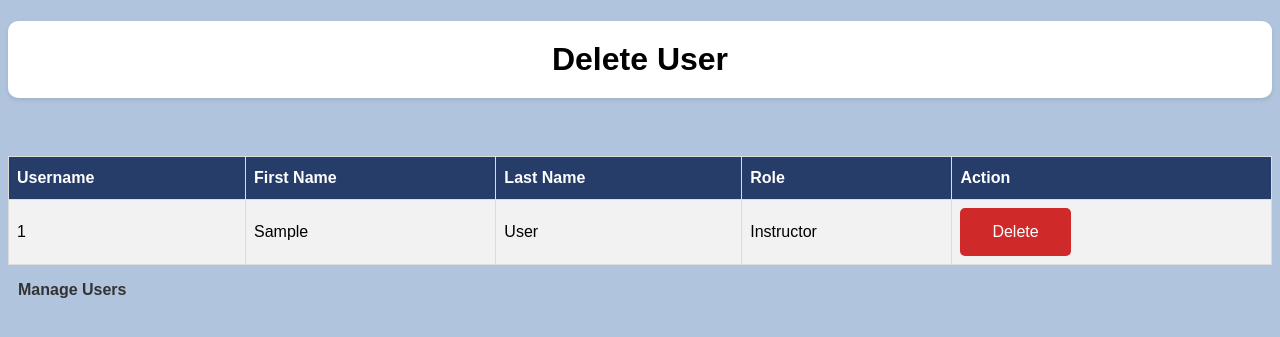
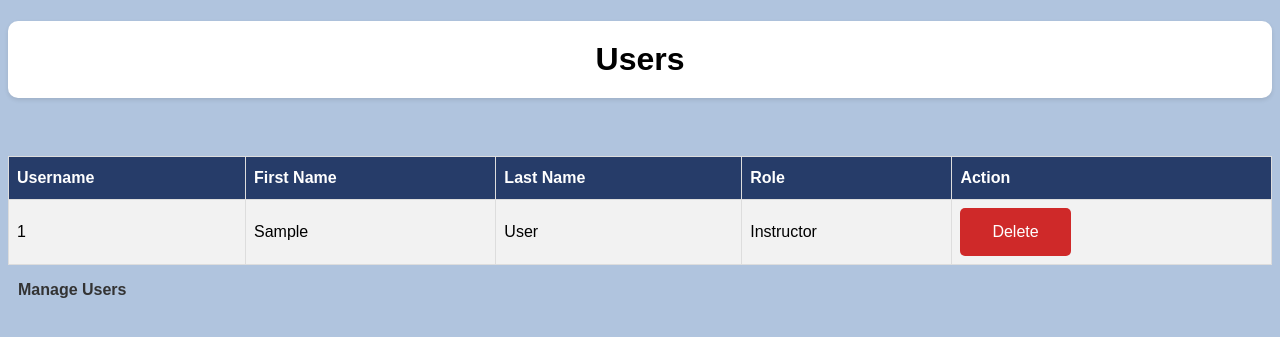
Before and after one commit to JCSelner/TA_Scheduler, a Django app: page /deleteUser/ in a window 1280 px wide. Shown: the top 337 px of the page. Run offline with Django 5.2, Linux system fonts and the light colour scheme; tables that the repository leaves empty hold one stand-in row (values such as "Sample post").

Commit message:
Simple Wording Modifications

```diff
--- a/templates/deleteUser.html
+++ b/templates/deleteUser.html
@@ -7,7 +7,7 @@
     <title>Delete User</title>
 </head>
 <body>
-<h1 class="header">Delete User</h1>
+<h1 class="header">Users</h1>
 <form action="{% url 'deleteUser' %}" method="post">
     {% csrf_token %}
     <br><br>
```
